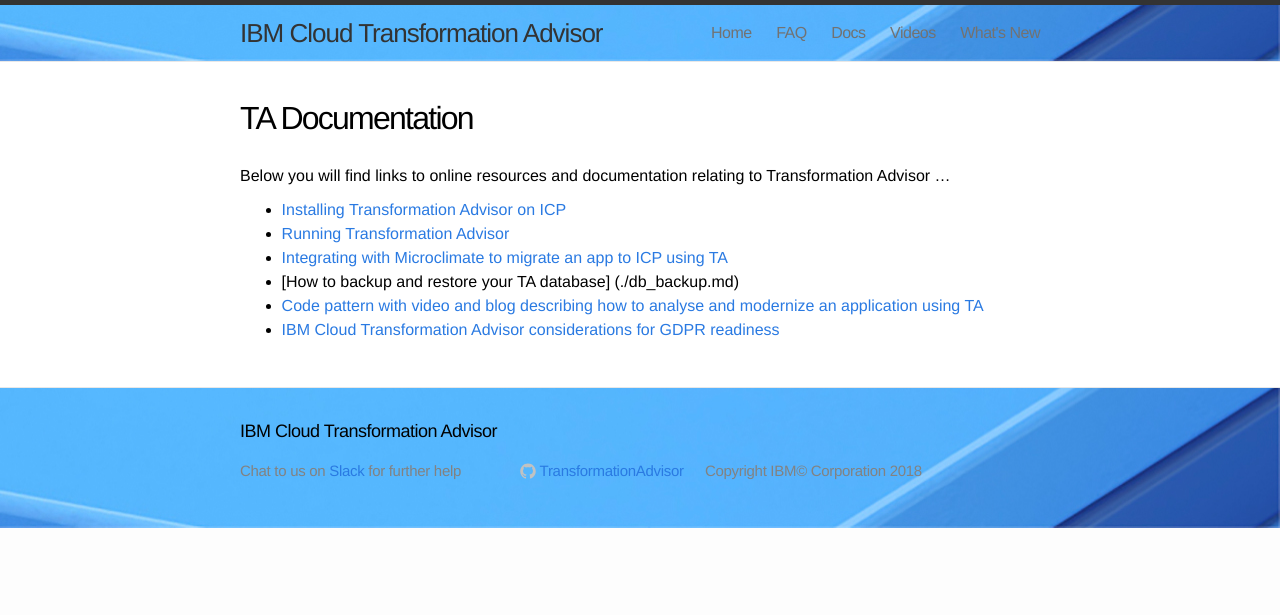
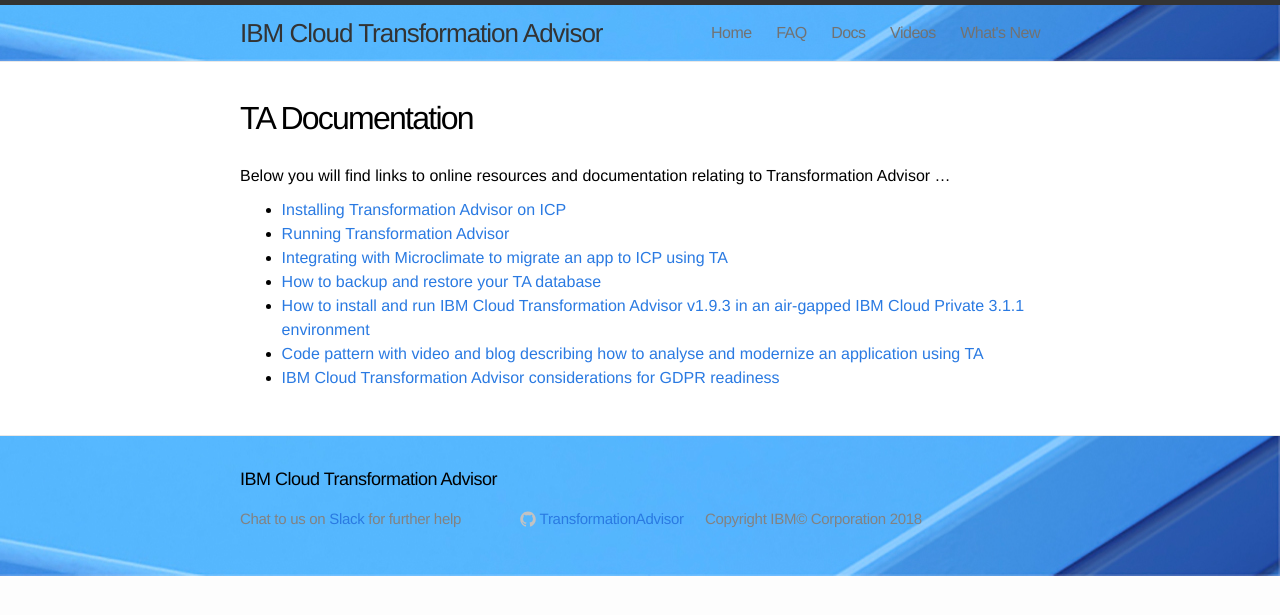
Before and after one commit to TransformationAdvisor/TA.github.io, a Jekyll site: the page built from doc/index.md, in a window 1280 px wide. Shown: the top 615 px of the page. Built offline with Jekyll 4.4.1, drawn with Linux system fonts in a browser that asks for light colours.

Commit message:
Update index.md

```diff
--- a/doc/index.md
+++ b/doc/index.md
@@ -8,6 +8,7 @@
 - [Installing Transformation Advisor on ICP](https://developer.ibm.com/recipes/tutorials/deploying-transformation-advisor-into-ibm-cloud-private/)
 - [Running Transformation Advisor](https://developer.ibm.com/recipes/tutorials/using-the-transformation-advisor-on-ibm-cloud-private/)
 - [Integrating with Microclimate to migrate an app to ICP using TA](https://developer.ibm.com/recipes/tutorials/transformation-advisor/)
-- [How to backup and restore your TA database] (./db_backup.md)
+- [How to backup and restore your TA database](./db_backup.md)
+- [How to install and run IBM Cloud Transformation Advisor v1.9.3 in an air-gapped IBM Cloud Private 3.1.1 environment](https://www.ibm.com/developerworks/community/blogs/d47ff92c-e968-4584-9fce-d4cce4f095c2/entry/How_to_deploy_IBM_Transformation_Advisor_to_offline_IBM_Cloud_Private_3_1_1_environment?lang=en)
 - [Code pattern with video and blog describing how to analyse and modernize an application using TA](https://developer.ibm.com/patterns/app-modernization-transformation-advisor-cloud-private/)
 - [IBM Cloud Transformation Advisor considerations for GDPR readiness](./gdpr.md)
```
